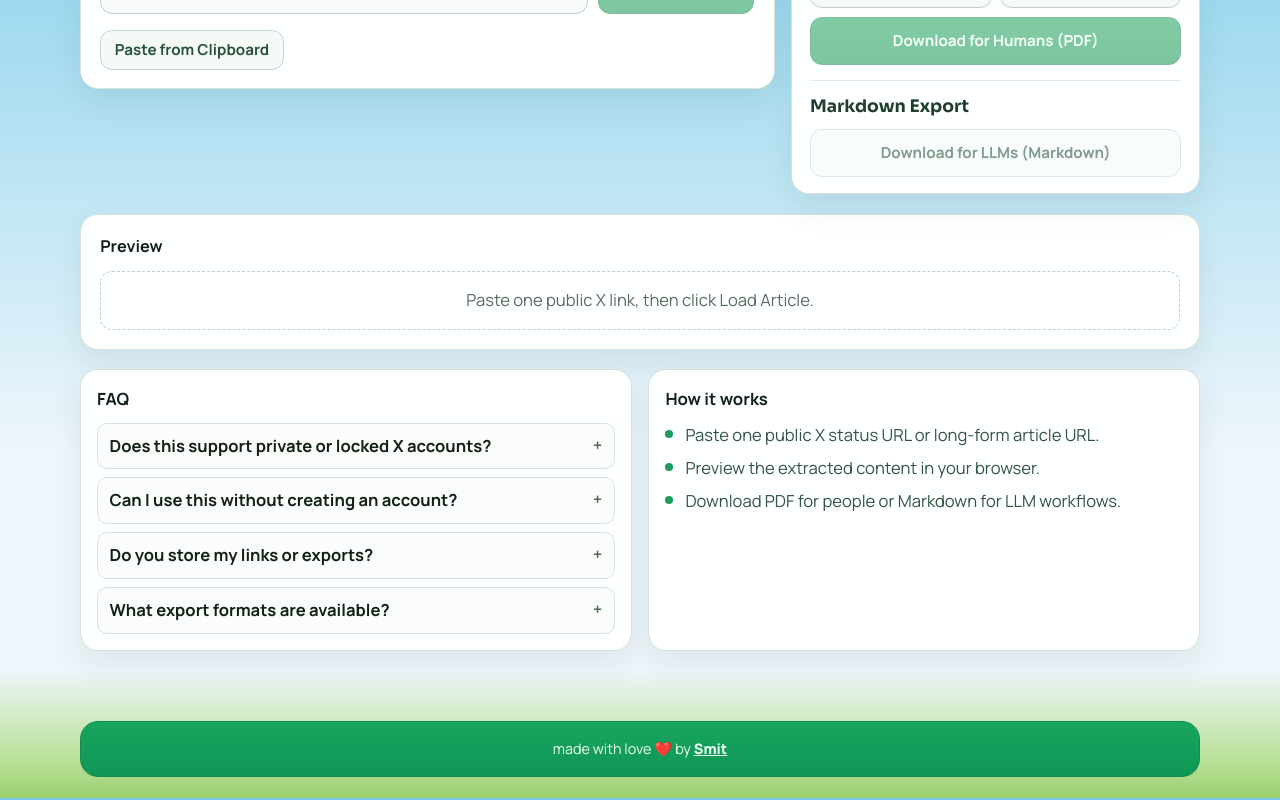
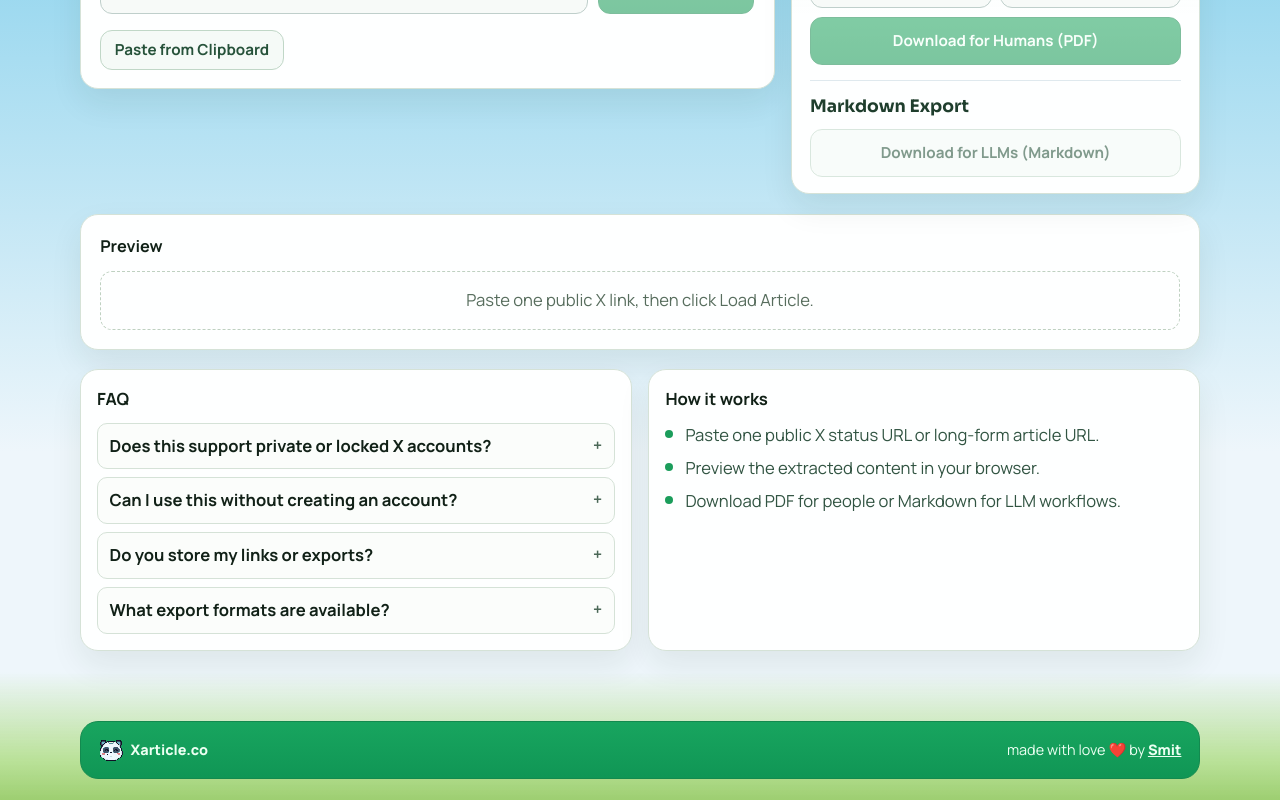
Before and after one commit to SmitMachhi/Xarticle, a React (Vite) app: page / in a window 1280 px wide. Shown: the part 442-1242 px from the top of the page. Built offline with nearby package versions, Linux system fonts and the light colour scheme; what pdfmake would draw is missing.

Commit message:
footer got its shit together

```diff
--- a/src/App.tsx
+++ b/src/App.tsx
@@ -450,7 +450,12 @@ function App() {
       </main>
 
       <footer className="site-footer">
-        <p>
+        <div className="site-footer-inner">
+          <p className="site-footer-brand">
+            <img className="site-footer-icon" src={pandaFaceIcon} alt="" aria-hidden="true" />
+            <span>{APP_NAME}</span>
+          </p>
+          <p className="site-footer-credit">
             made with love{' '}
             <span role="img" aria-label="heart">
               ❤️
@@ -460,6 +465,7 @@ function App() {
               Smit
             </a>
           </p>
+        </div>
       </footer>
     </div>
   )
--- a/src/index.css
+++ b/src/index.css
@@ -1059,14 +1059,39 @@ button:disabled {
   border: 1px solid #138a4f;
   background: linear-gradient(180deg, #18a55f 0%, #109655 100%);
   color: #ecfff2;
-  text-align: center;
   position: relative;
   z-index: 2;
+}
+
+.site-footer-inner {
+  display: flex;
+  align-items: center;
+  justify-content: space-between;
+  gap: 1rem;
 }
 
 .site-footer p {
   margin: 0;
   font-size: 0.9rem;
+}
+
+.site-footer-brand {
+  display: flex;
+  align-items: center;
+  gap: 0.5rem;
+  font-weight: 800;
+}
+
+.site-footer-icon {
+  width: 24px;
+  height: 24px;
+  display: block;
+  object-fit: contain;
+  image-rendering: pixelated;
+}
+
+.site-footer-credit {
+  text-align: right;
 }
 
 .site-footer a {
@@ -1135,6 +1160,15 @@ button:disabled {
   .metric-grid {
     grid-template-columns: repeat(2, minmax(0, 1fr));
   }
+
+  .site-footer-inner {
+    flex-direction: column;
+    align-items: flex-start;
+  }
+
+  .site-footer-credit {
+    text-align: left;
+  }
 }
 
 .skip-link {
```
Lines whose indentation alone changed are shown as unchanged.
